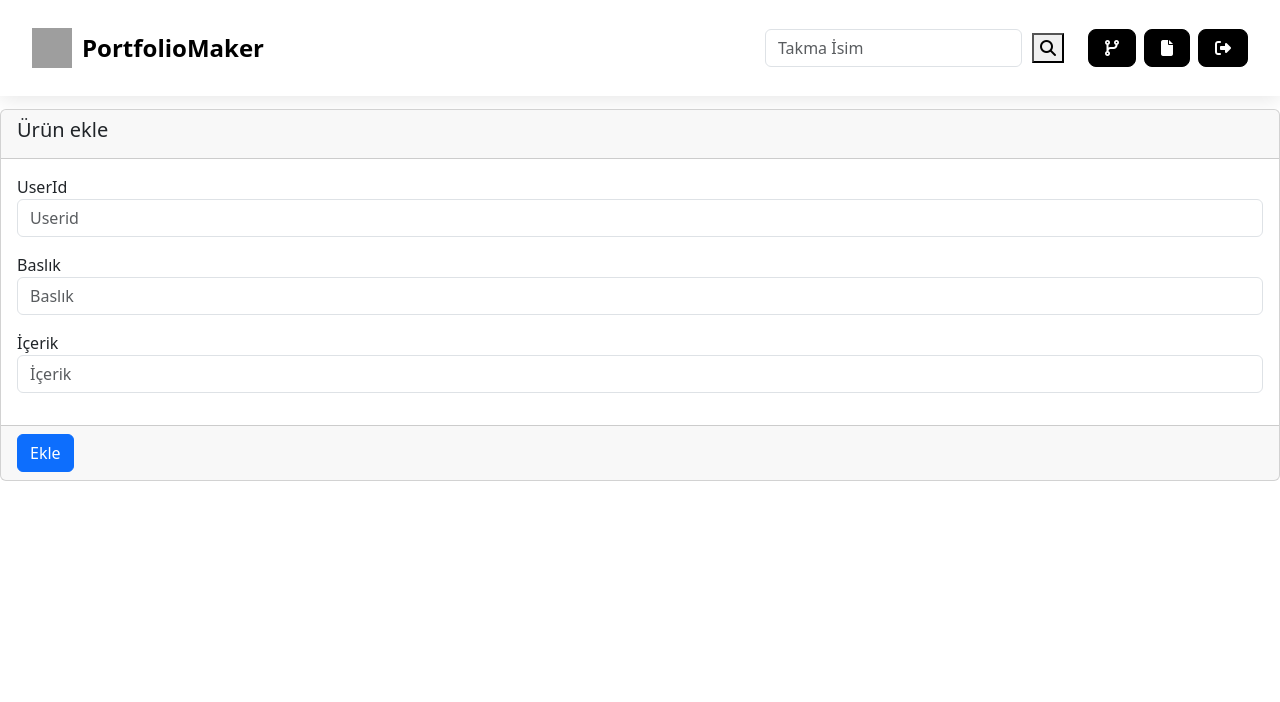
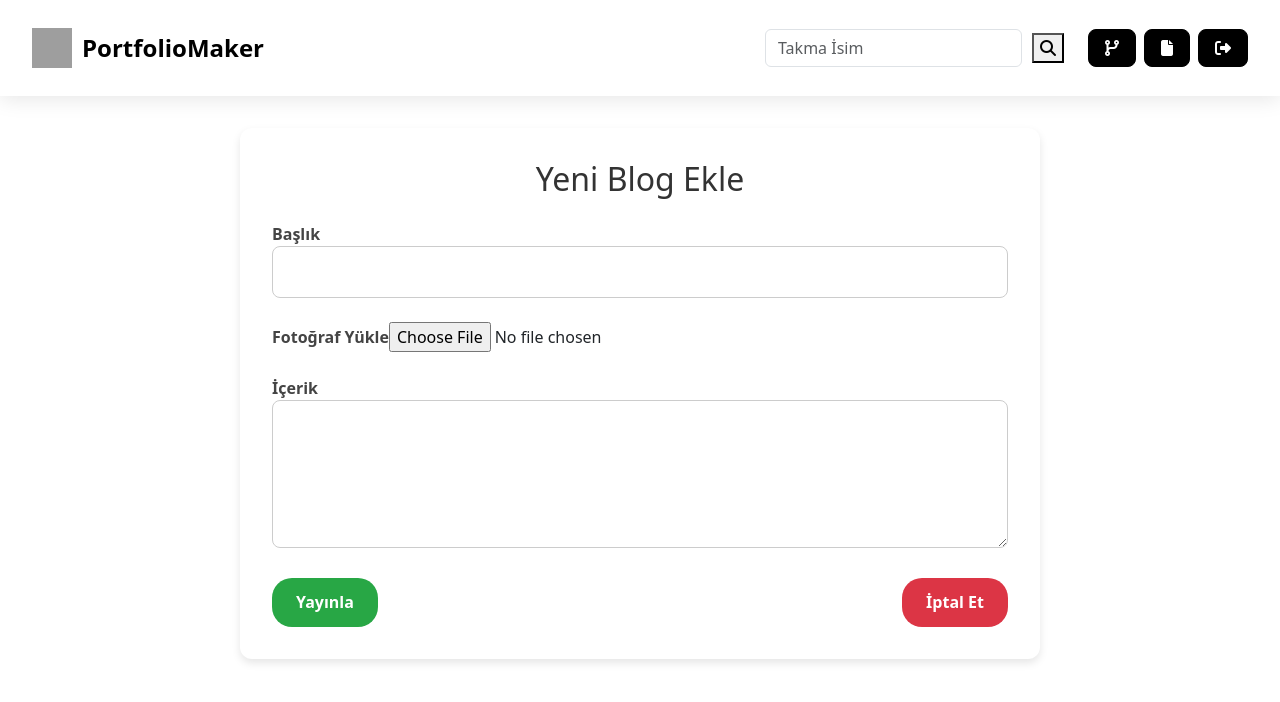
Before and after one commit to gokdenizgencc/portfolioproject, an Angular app: page /blogs/add in a window 1280 px wide. Shown: the top 702 px of the page. Built offline with nearby package versions, Linux system fonts and the light colour scheme; sample sign-in values are in the browser's storage; grey boxes are pictures that could not be loaded.

Commit message:
update add bloge

```diff
--- a/src/components/addblogpage/addblogpage.component.html
+++ b/src/components/addblogpage/addblogpage.component.html
@@ -1,5 +1,7 @@
+
 <div class="add-blog-container">
-  <h2 class="page-title">Yeni Blog Ekle</h2>
+  <div *ngIf="isBlogPage; else showProjects">
+    <h2 class="page-title">Yeni Blog Ekle</h2>
 
   <form (ngSubmit)="submitBlog()" class="blog-form">
 
@@ -10,7 +12,7 @@
 
     <div class="form-group">
       <label for="blogPhoto">Fotoğraf Yükle</label>
-      <input type="file" id="blogPhoto" (change)="onFileSelected($event)" />
+      <input type="file" id="blogPhoto" name="blogPhoto" (change)="onFileSelected($event)" />
       <img *ngIf="previewUrl" [src]="previewUrl" alt="Önizleme" class="image-preview" />
     </div>
 
@@ -20,9 +22,39 @@
     </div>
 
     <div class="form-actions">
-      <button type="submit" class="submit-btn" (click)="submitBlog()">Yayınla</button>
+      <button type="submit" class="submit-btn">Yayınla</button>
       <button type="button" class="cancel-btn" (click)="cancel()">İptal Et</button>
     </div>
 
   </form>
+  </div>
+  <ng-template #showProjects>
+    <h2 class="page-title">Yeni Proje Ekle</h2>
+
+  <form (ngSubmit)="submitBlog()" class="blog-form">
+
+    <div class="form-group">
+      <label for="title">Başlık</label>
+      <input type="text" id="title" [(ngModel)]="project.title" name="title" required />
+    </div>
+
+    <div class="form-group">
+      <label for="blogPhoto">Fotoğraf Yükle</label>
+      <input type="file" id="blogPhoto" name="blogPhoto" (change)="onFileSelected($event)" />
+      <img *ngIf="previewUrl" [src]="previewUrl" alt="Önizleme" class="image-preview" />
+    </div>
+
+    <div class="form-group">
+      <label for="content">İçerik</label>
+      <textarea id="content" [(ngModel)]="project.description" name="content" rows="5" required></textarea>
+    </div>
+
+    <div class="form-actions">
+      <button type="submit" class="submit-btn">Yayınla</button>
+      <button type="button" class="cancel-btn" (click)="cancel()">İptal Et</button>
+    </div>
+
+  </form>
+  </ng-template>
+
 </div>
--- a/src/components/addblogpage/addblogpage.component.ts
+++ b/src/components/addblogpage/addblogpage.component.ts
@@ -1,11 +1,12 @@
 import { HttpClient } from '@angular/common/http';
 import { Component } from '@angular/core';
-import { Router } from '@angular/router';
+import { ActivatedRoute, Router } from '@angular/router';
 import { Observable } from 'rxjs/internal/Observable';
 import { Blog } from '../../models/blog';
 import { CommonModule } from '@angular/common';
 import { FormsModule } from '@angular/forms';
 import { BlogService } from '../../services/blog.service';
+import { Project } from '../../models/project';
 
 @Component({
   selector: 'app-addblogpage',
@@ -23,11 +24,30 @@
     userId: 0,
     publishedAt: new Date(),
   };
-
+  project: Project = {
+    title: '',
+    description:'',
+    projectUrl:'',
+    projectId: 0,
+    userId: 0,
+    createdAt: new Date(),
+  };
+  isBlogPage: boolean = false;
   previewUrl: string | ArrayBuffer | null = null;
 
-  constructor(private router: Router, private http: HttpClient,private blogService:BlogService) {}
+  constructor(private router: Router, private http: HttpClient,private blogService:BlogService,private activatedRoute: ActivatedRoute) {}
 
+  ngOnInit():void{
+    this.activatedRoute.url.subscribe(urlSegment => {
+      const firstSegment = urlSegment[0]?.path;
+      if (firstSegment === 'blogs') {
+        this.isBlogPage = true;
+
+      } else {
+
+      }
+    });
+  }
   onFileSelected(event: Event) {
     const fileInput = event.target as HTMLInputElement;
     if (fileInput.files && fileInput.files[0]) {
@@ -58,8 +78,10 @@
 
   submitBlog() {
 
-    console.log('Yeni blog gönderiliyor:', this.blog);
-    this.blogService.add(this.blog)
+    this.blogService.addblog(this.blog).subscribe(response=>{
+      var result=response;
+
+    })
   }
 
   cancel() {
--- a/src/components/blogs/blogs.component.html
+++ b/src/components/blogs/blogs.component.html
@@ -1,6 +1,7 @@
 <div class="container">
-  <button class="add-blog-btn" (click)="navigateAdd()" >Blog Ekle</button>
+
   <div *ngIf="isBlogPage; else showProjects">
+    <button class="add-blog-btn" (click)="navigateAdd()" >Blog Ekle</button>
     <div class="blog-container">
       <div *ngFor="let blog of blogs" class="blog-card">
         <img [src]="blog.blogPhoto" alt="{{ blog.title }}" class="blog-image" />
@@ -14,7 +15,9 @@
   </div>
 
   <ng-template #showProjects>
+    <button class="add-blog-btn" (click)="navigateAddd()" >Proje Ekle</button>
     <div class="blog-container">
+
       <div *ngFor="let project of projectss" class="blog-card">
         <img [src]="project.photosUrls[0].projectPhotoUrl" alt="{{ project.title }}" class="blog-image" />
         <h3 class="blog-title">{{ project.title | slice: 0:25 }}</h3>
@@ -25,4 +28,6 @@
       </div>
     </div>
   </ng-template>
+
+
 </div>
--- a/src/components/blogs/blogs.component.ts
+++ b/src/components/blogs/blogs.component.ts
@@ -4,7 +4,7 @@
 import { UserService } from '../../services/user.service';
 import { BlogService } from '../../services/blog.service';
 import { ToastrService } from 'ngx-toastr';
-import { ActivatedRoute, Router } from '@angular/router';
+import { ActivatedRoute, Router, RouterModule } from '@angular/router';
 import { ProjectService } from '../../services/project.service';
 import { ProjectWithPhotoDto } from '../../models/ProjectWithPhotoDto';
 import { response } from 'express';
@@ -14,7 +14,7 @@
 @Component({
   selector: 'app-blogs',
   standalone: true,
-  imports: [CommonModule],
+  imports: [CommonModule,RouterModule],
   templateUrl: './blogs.component.html',
   styleUrl: './blogs.component.css'
 })
@@ -94,13 +94,19 @@
   }
   navigateAdd(){
 
-    this.router.navigate([`addblog`]);
+    this.router.navigate([`blogs/add`]);
+  }
+  navigateAddd(){
+
+    this.router.navigate([`projects/add`]);
   }
   ngOnDestroy(): void {
-    if (window.sessionStorage) {
-      sessionStorage.removeItem('blogsData');
-      sessionStorage.removeItem('projectsData');
+    const currentUrl = this.router.url;
+    if (!currentUrl.startsWith('/blogs') && !currentUrl.startsWith('/projects')) {
+      localStorage.removeItem('blogsData');
+      localStorage.removeItem('projectsData');
     }
+
   }
 
 }
--- a/src/components/login/login.component.html
+++ b/src/components/login/login.component.html
@@ -26,7 +26,8 @@
       <input formControlName="email" type="email" placeholder="E-posta" />
       <input formControlName="password" type="password" placeholder="Şifre" />
       <a>Şifrenizi mi unuttunuz?</a>
-      <button (click)="login()" >Giriş Yap</button>
+      <button (click)="login()" [disabled]="isButtonDisabled">Giriş Yap</button>
+
     </form>
   </div>
   <div class="overlay-container">
--- a/src/components/login/login.component.ts
+++ b/src/components/login/login.component.ts
@@ -15,6 +15,7 @@
 })
 export class LoginComponent {
 loginForm:FormGroup;
+isButtonDisabled = false;
 constructor(private formBuilder:FormBuilder,private authService:AuthService,private toastrService:ToastrService,  private router:Router){
 
 }
@@ -34,19 +35,33 @@
 }
 login(){
   if(this.loginForm.valid){
-    let loginModel=Object.assign({},this.loginForm.value)
 
-    this.authService.login(loginModel).subscribe(result=>{
-      this.toastrService.success(result.message)
-      localStorage.setItem("token",result.data.token.toString())
+    // Butonu engellemeden önce kontrol et
+    if (this.isButtonDisabled) {
+      return;
+    }
+
+    // Giriş modelini oluştur
+    let loginModel = Object.assign({}, this.loginForm.value);
+
+    // Butonu devre dışı bırak
+    this.isButtonDisabled = true;
+
+    // Giriş işlemi
+    this.authService.login(loginModel).subscribe(result => {
+      this.toastrService.success(result.message);
+      localStorage.setItem("token", result.data.token.toString());
       this.authService.decodejwt();
       this.router.navigate(["homepage"]);
+    }, responseError => {
+      this.toastrService.error(responseError.error.message);
+    });
 
-    },responseError=>{
-      this.toastrService.error(responseError.error.message)
-    })
+    // 5 saniye sonra butonu tekrar etkinleştir
+    setTimeout(() => {
+      this.isButtonDisabled = false;
+    }, 5000);
   }
-
 }
 
 }
--- a/src/components/user-add/user-add.component.html
+++ b/src/components/user-add/user-add.component.html
@@ -45,9 +45,7 @@
                     </form>
                 </div>
                <div class="card-footer">
-                <button class="btn btn-fill btn-primary" (click)="add()">
-                    Ekle
-                </button>
+
                </div>
 
         </div>
--- a/src/components/user-add/user-add.component.ts
+++ b/src/components/user-add/user-add.component.ts
@@ -28,23 +28,5 @@
       publishedAt:[""],
     })
   }
-  add(){
-    if(this.blogAddForm.valid){
-      let blogModel= Object.assign({},this.blogAddForm.value)
-      const today = new Date();
-      blogModel.publishedAt = today.toISOString().split('T')[0];
-      this.blogservice.add(blogModel).subscribe(data=>{
-        console.log(data)
-        this.toasterservice.success(data.message,"Basarili")
-      },responseError=>{
-        console.log(responseError)
-        this.toasterservice.error(responseError.error)
-      })
 
-    }
-    else{
-      this.toasterservice.error("Formumuz eksik","Dikkat")
-    }
-
-  }
 }
--- a/src/services/blog.service.ts
+++ b/src/services/blog.service.ts
@@ -12,9 +12,9 @@
   private blogs: Blog[] | null = null;
   constructor(private httpClient:HttpClient) { }
 
-  add(blog:Blog):Observable<ResponseModel>{
-    var result=this.httpClient.post<ResponseModel>("http://localhost:46772/api/Blogs/add",blog)
-    return result
+  addblog(blog:Blog): Observable<ResponseModel>{
+    var result=this.httpClient.post<ResponseModel>("http://localhost:46772/api/Blogs/add",blog);
+    return result;
   }
 
   getAllBlogById(){
```
Also changed, not shown: src/app/app.routes.ts (+5 -4 lines).
